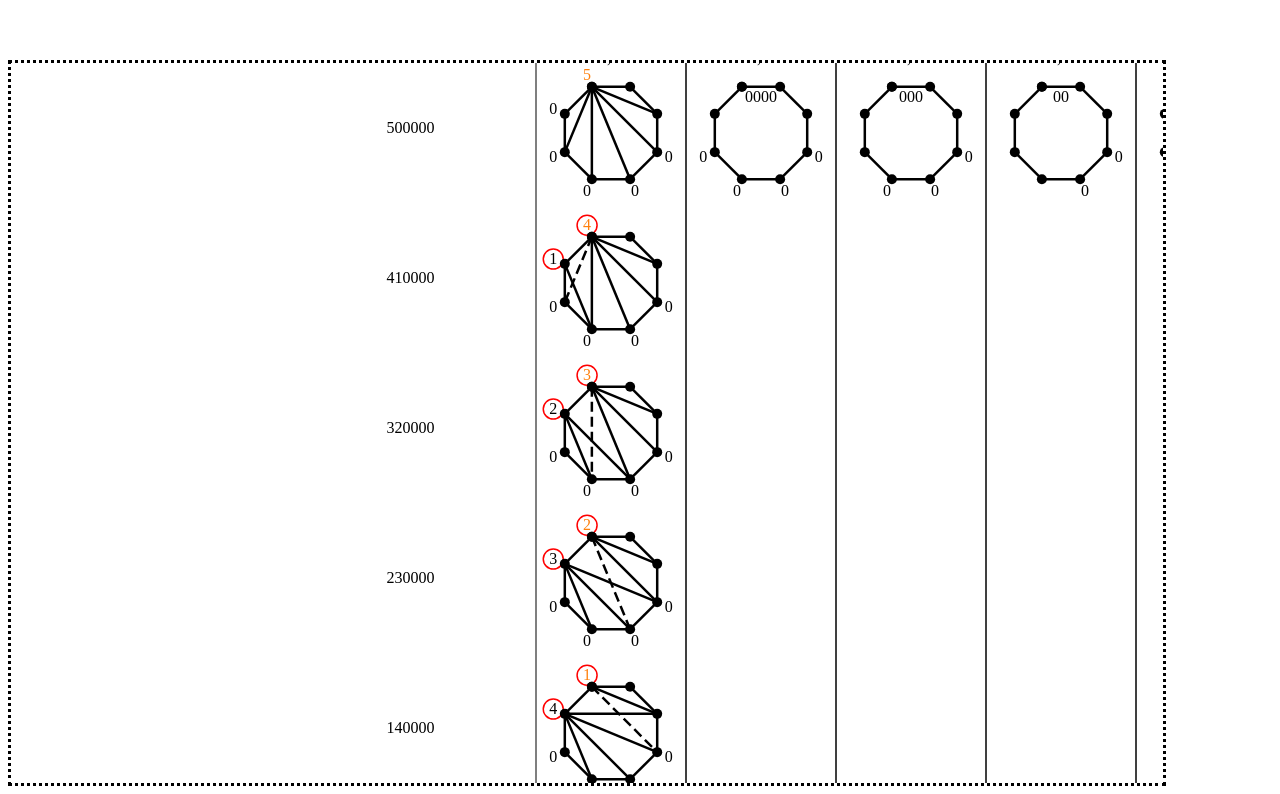
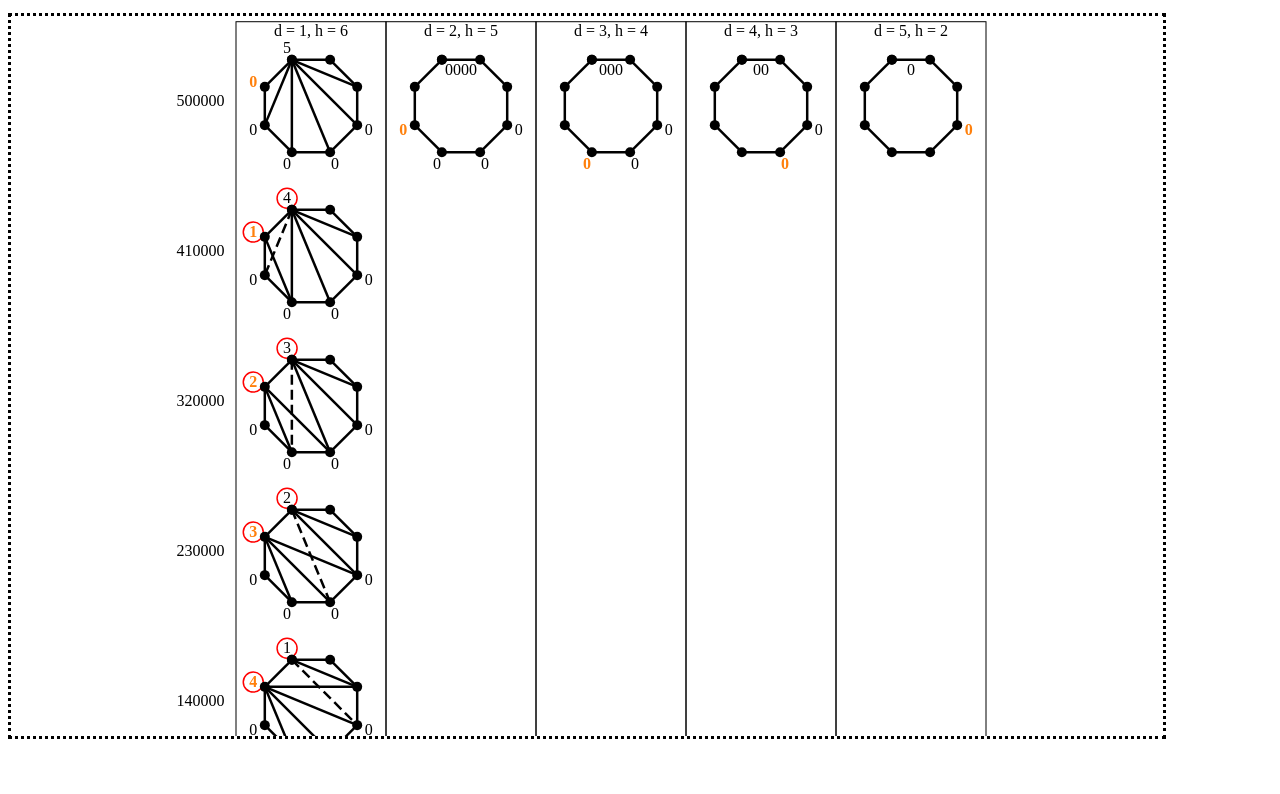
Before and after one commit to associahedron/convexpolygonexplore, a plain HTML site: page js/index.html in a window 1280 px wide. Shown: the part 50-844 px from the top of the page. After the commit the page ends 800 px from the top, so only its background shows below. Drawn offline with Linux system fonts and the light colour scheme.

Commit message:
Cleaning up code and fixing bug circling and bolding indices that change

```diff
--- a/js/canvas.js
+++ /dev/null
@@ -1,66 +0,0 @@
-class Canvas2D {
-	constructor() {
-		const container = document.getElementById("Canvas2DContainer");
-		container.addEventListener("contextmenu", e => e.preventDefault());
-		// Fix the width and height up front
-		this.width = window.innerWidth * 0.9;
-		this.height = window.innerHeight * 0.9;
-		document.getElementById("info").width = this.width;
-		this.container = container;
-		this.canvas = d3.select("#Canvas2DContainer")
-		.append("svg")
-		.attr("width", this.width)
-		.attr("height", this.height)
-		.call(d3.drag().on("drag", this.dragNode.bind(this)))
-		.attr("style", "border-style: dotted;");
-		this.canvas.on("mousedown", this.mouseDown.bind(this));
-		this.container.obj = this;
-
-		// Clear all graph elements if any exist
-		this.canvas.selectAll("*").remove();
-
-		this.g = this.canvas.append("g").attr("class", "poly1");
-		//let c = new Codeword([0, 2, 1, 0]);
-		//c.draw(g, 100, [100, 100]);
-		let a = new Associahedron(6, {"diameter":100}, this.g);
-		this.xoffset = 0;
-		this.yoffset = 0;
-	}
-
-	dragNode() {
-		console.log("Dragging", d3.event.dx, d3.event.dy);
-		this.xoffset += d3.event.dx;
-		this.yoffset += d3.event.dy;
-		this.g.attr("transform", "translate("+this.xoffset+" "+this.yoffset+")");
-	}
-
-	/*updateGodzillaLine() {
-		let Ps = this.getGodzillaLine();
-		this.godzillaLineCollection.selectAll("line").each(function(){
-			let sel = d3.select(this);
-			sel.remove();
-		});*/
-
-
-
-	/**
-	 * React to a mouse down event by adding a node
-	 */
-	mouseDown() {
-		let point = d3.mouse(d3.event.currentTarget);
-	}
-
-	/**
-	 * A function which toggles all of the visible elements to show
-	 */
-	show = function() {
-		this.container.style("display", "block");
-	}
-
-	/**
-	 * A function which toggles all of the visible elements to hide
-	 */
-	hide = function() {
-		this.container.style("display", "none");
-	}
-}
--- a/js/codewords.js
+++ b/js/codewords.js
@@ -176,7 +176,7 @@ class Codeword {
             Xy.push(y);
             Tx.push(r*1.25*Math.cos(theta) + c[0]);
             Ty.push(-r*1.25*Math.sin(theta) + c[1]);
-            if (i in options["circled_vertices"]) {
+            if (options["circled_vertices"].includes(i)) {
                 g.append("circle")
                 .attr("r", 10)
                 .attr("fill", "none")
@@ -198,8 +198,10 @@ class Codeword {
             for (let i = 0; i < rg; i++) {
                 if (i >= min_idx) {
                     let c = options["color"];
-                    if (i in options["bold_idxs"]) {
+                    let font_weight = 100;
+                    if (options["bold_idxs"].includes(i)) {
                         c = options["bold_color"];
+                        font_weight = 700;
                     }
                     let val = i;
                     if (!options["draw_index"]) {
@@ -211,6 +213,7 @@ class Codeword {
                         .attr("text-anchor", "middle")
                         .attr("dy", 5)
                         .attr("fill", c)
+                        .style("font-weight", font_weight)
                         .text(""+val);
                 }
             }
@@ -261,9 +264,18 @@ class Codeword {
 }
 
 
-
 class Associahedron {
-    constructor(n, opts, g) {
+    /**
+     *
+     * @param {int} n
+     * @param {object} opts
+        {
+            "diameter": How big each polygon is,
+            "g_x_offset": Global x offset
+        }
+     * @param {string} domStr ID of the DOM element to fill with this
+     */
+    constructor(n, opts, domStr) {
         if (opts == undefined) {
             opts = {};
         }
@@ -271,18 +283,68 @@ class Associahedron {
             opts["diameter"] = 1;
         }
         if (!("g_x_offset" in opts)) {
-            opts["g_x_offset"] = opts["diameter"]*2*n;
+            opts["g_x_offset"] = opts["diameter"]*n*1.5;
         }
         if (!("g_y_offset" in opts)) {
-            opts["g_y_offset"] = 0;
+            opts["g_y_offset"] = 20;
         }
+        this.g_x_offset = opts["g_x_offset"];
+        this.g_y_offset = opts["g_y_offset"];
+		const container = document.getElementById(domStr);
+		container.addEventListener("contextmenu", e => e.preventDefault());
+		this.width = window.innerWidth * 0.9;
+		this.height = window.innerHeight * 0.9;
+		document.getElementById("info").width = this.width;
+		this.container = container;
+		this.canvas = d3.select("#"+domStr)
+		.append("svg")
+		.attr("width", this.width)
+		.attr("height", this.height)
+		.call(d3.drag().on("drag", this.dragNode.bind(this)))
+		.attr("style", "border-style: dotted;");
+		this.canvas.on("mousedown", this.mouseDown.bind(this));
+		this.container.obj = this;
+		// Clear all graph elements if any exist
+		this.canvas.selectAll("*").remove();
+
+		this.g = this.canvas.append("g");
+		this.xoffset = 0;
+		this.yoffset = 0;
+
         this.w = new Int32Array(n);
         this.stack_index = new Int32Array(n);
         this.codewords = [];
         this.last_codeword = null;
         this.codeword_obj = {};
-        this.make_stack_rec(this.w, n-1, opts["g_x_offset"], opts["g_y_offset"], opts, g);
+        this.make_stack_rec(this.w, n-1, this.g_x_offset, this.g_y_offset, opts, this.g);
     }
+
+    dragNode() {
+		this.xoffset += d3.event.dx;
+		this.yoffset += d3.event.dy;
+		this.g.attr("transform", "translate("+this.xoffset+" "+this.yoffset+")");
+	}
+
+	/**
+	 * React to a mouse down event by adding a node
+	 */
+	mouseDown() {
+		let point = d3.mouse(d3.event.currentTarget);
+	}
+
+	/**
+	 * A function which toggles all of the visible elements to show
+	 */
+	show = function() {
+		this.container.style("display", "block");
+	}
+
+	/**
+	 * A function which toggles all of the visible elements to hide
+	 */
+	hide = function() {
+		this.container.style("display", "none");
+	}
 
     make_stack_rec(w, d, g_x_offset, y_offset, opts, g) {
         const n = w.length;
@@ -348,7 +410,7 @@ class Associahedron {
                     "dotted_edges":dotted_edges
                 });
                 g.append("text")
-                .attr("x", x_offset-2*diam-n*0.07)
+                .attr("x", x_offset-1.1*diam-n*0.07)
                 .attr("y", y_offset+dy)
                 .attr("text-anchor", "middle")
                 .text(arrstr(wi));
@@ -395,14 +457,3 @@ class Associahedron {
     }
 
 }
-/*
-def make_octagon_stack():
-    """
-    As an example, make a stack of octagons
-    """
-    plt.figure(figsize=(20, 400))
-    ax = plt.subplot(111)
-    a6 = Associahedron(6, {"draw_tree":True}, ax=ax)
-    plt.axis("equal")
-    plt.savefig("octagonstack.svg", bbox_inches='tight')
-*/
--- a/js/index.html
+++ b/js/index.html
@@ -43,15 +43,12 @@
         <script src="jslibs/d3.min.js"></script>
         <script src="jslibs/d3-polygon.min.js"></script>
         <script src="codewords.js"></script>
-        <script src="canvas.js"></script>
         <title>Hamiltonian Tree Stacks</title>
         <meta charset="utf-8" />
         <meta name="viewport" content="width=device-width, initial-scale=1, user-scalable=no" />
     </head>
 
     <body>
-
-        <h2>Hamiltonian Tree Stacks</h2>
 
 
         </p>
@@ -63,7 +60,9 @@
         <div id = "Canvas2DContainer"></div>
 
 
-        <script src="main.js"></script>
+        <script>
+          let a = new Associahedron(6, {"diameter":100}, "Canvas2DContainer");
+        </script>
 
     </body>
 
--- a/js/main.js
+++ /dev/null
@@ -1 +0,0 @@
-let c = new Canvas2D();
```
